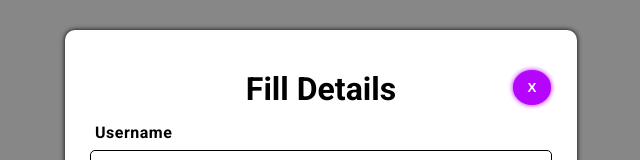
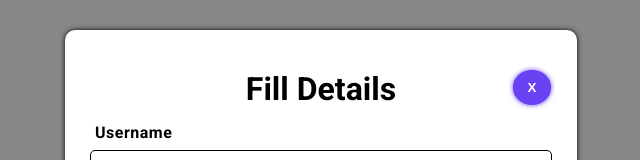
Before and after one commit to RjRishuSty/X-Modal, a React (Create React App) app in the folder xmodal/: page / in a window 1280 px wide. Both pictures are taken after a click on the button "Open Form". Shown: the part 127-287 px from the top of the page, without its empty margins (319-959 px from the left). Built offline with nearby package versions, Linux system fonts and the light colour scheme.

Commit message:
remove htmlfor

```diff
--- a/xmodal/src/Component/Modal/Modal.jsx
+++ b/xmodal/src/Component/Modal/Modal.jsx
@@ -62,7 +62,7 @@ const Modal = ({ setIsOpen, isOpen }) => {
         <h1 className="modal-heading">Fill Details</h1>
         <form onSubmit={handlerSubmit}>
           <div className="form-group">
-            <label htmlFor="username">Username</label>
+            <label for="username">Username</label>
             <input
               type="text"
               id="username"
@@ -74,7 +74,7 @@ const Modal = ({ setIsOpen, isOpen }) => {
             />
           </div>
           <div className="form-group">
-            <label htmlFor="email">Email Address</label>
+            <label for="email">Email Address</label>
             <input
               type="email"
               id="email"
@@ -86,7 +86,7 @@ const Modal = ({ setIsOpen, isOpen }) => {
             />
           </div>
           <div className="form-group">
-            <label htmlFor="phone">Phone Number</label>
+            <label for="phone">Phone Number</label>
             <input
               type="number"
               id="phone"
@@ -98,7 +98,7 @@ const Modal = ({ setIsOpen, isOpen }) => {
             />
           </div>
           <div className="form-group">
-            <label htmlFor="dob">Date of Birth</label>
+            <label for="dob">Date of Birth</label>
             <input
               type="date"
               id="dob"
--- a/xmodal/src/index.css
+++ b/xmodal/src/index.css
@@ -66,13 +66,13 @@ body{
   font-weight: 600;
   border: none;
   cursor: pointer;
-  box-shadow: 0px 0px 5px rgb(181, 5, 250);
-  background-color: rgb(181, 5, 250);
+  box-shadow: 0px 0px 5px #6942f4;
+  background-color: #6942f4;
   color: white;
 }
 .closebtn:hover{
   background-color: #fff;
-  color: rgb(181, 5, 250);
+  color: #6942f4;
 }
 .modal-heading{
   font-size: 2rem;
```
